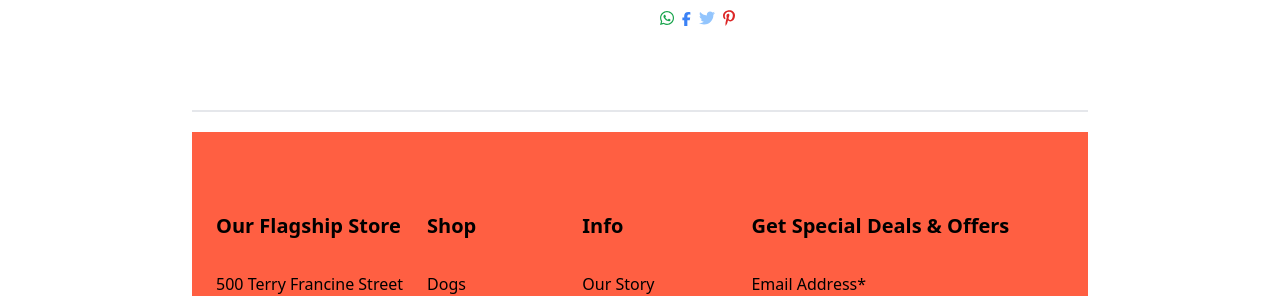
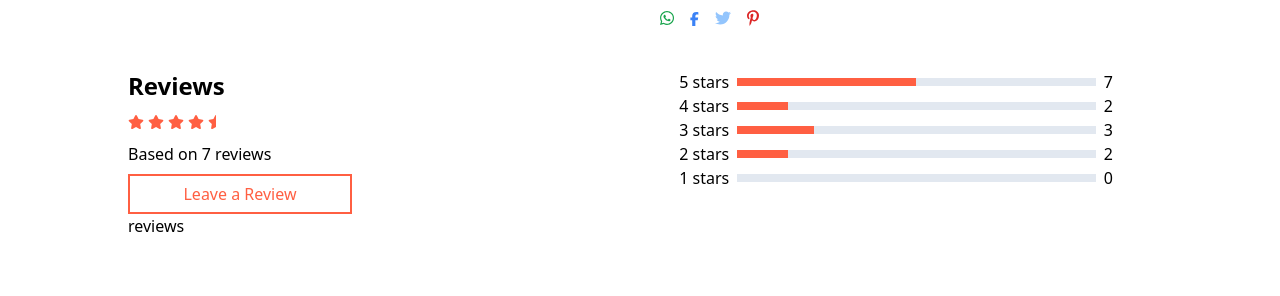
Before and after one commit to MartinPettersen/vue-pet-shop-practice, a Vue app: page /products/details in a window 1280 px wide. Shown: the part 880-1176 px from the top of the page. Built offline with nearby package versions, Linux system fonts and the light colour scheme; the HTML template or start-up script is replaced by a standard one.

Commit message:
add review section

```diff
--- /dev/null
+++ b/src/components/(utils)/StarRow.vue
@@ -0,0 +1,28 @@
+<script lang="ts" setup>
+import { computed, defineProps } from 'vue'
+
+const props = defineProps({
+  score: Number,
+})
+
+const fullStars = computed(() => Math.floor(props.score!))
+const hasHalfStar = computed(() => props.score! % 1 >= 0.5)
+
+</script>
+
+<template>
+  <div class="flex ">
+    <ul class="flex space-x-1" v-if="score && score > 0">
+      <li v-for="n in fullStars" :key="n">
+        <font-awesome-icon :icon="['fas', 'star']" class="text-[#FF5F42] h-4 w-4" />
+      </li>
+      <li v-if="hasHalfStar">
+      <font-awesome-icon
+
+      :icon="['fas', 'star-half']"
+      class="text-[#FF5F42] h-4 w-4"
+      />
+      </li>
+    </ul>
+  </div>
+</template>
--- /dev/null
+++ b/src/components/Products/(details)/ProductReviews.vue
@@ -0,0 +1,27 @@
+<script lang="ts" setup>
+import StarRow from '../../(utils)/StarRow.vue'
+import ReviewLine from './ReviewLine.vue';
+</script>
+
+<template>
+  <div class="w-[80%] flex flex-col max-w-5xl mt-10">
+    <div class="flex justify-evenly">
+      <div class="w-[50%] flex flex-col space-y-2">
+        <h2 class="font-bold text-2xl">Reviews</h2>
+        <StarRow :score="4.6" />
+        <p>Based on 7 reviews</p>
+        <button class="border-2 border-[#FF5F42] text-[#FF5F42] h-10 w-[14rem]">
+          Leave a Review
+        </button>
+      </div>
+      <div class="w-[50%]">
+        <ReviewLine label="5 stars" :amount="7" :total="14"/>
+        <ReviewLine label="4 stars" :amount="2" :total="14"/>
+        <ReviewLine label="3 stars" :amount="3" :total="14"/>
+        <ReviewLine label="2 stars" :amount="2" :total="14"/>
+        <ReviewLine label="1 stars" :amount="0" :total="14"/>
+      </div>
+    </div>
+    <div>reviews</div>
+  </div>
+</template>
--- /dev/null
+++ b/src/components/Products/(details)/ReviewLine.vue
@@ -0,0 +1,28 @@
+<script lang="ts" setup>
+import { computed, defineProps } from 'vue';
+
+const props = defineProps({
+  label: String,
+  amount: Number,
+  total: Number,
+})
+
+const percentageConverter = computed(() => {
+  const temp = props.total! / 100
+  console.log("temp", temp)
+  console.log("perce", props.amount! / temp)
+
+  return props.amount! / temp
+})
+
+</script>
+
+<template>
+  <div class="flex space-x-2 items-center justify-center">
+          <p>{{ label }}</p>
+          <div class="w-[70%] bg-slate-200 h-2">
+            <div :style="{ width: `${percentageConverter}%` }" class="h-2 bg-[#FF5F42] "></div>
+          </div>
+          <p>{{ amount }}</p>
+        </div>
+</template>
--- a/src/components/Products/ProductDetailsPage.vue
+++ b/src/components/Products/ProductDetailsPage.vue
@@ -2,6 +2,7 @@
 import { defineProps, ref } from 'vue'
 import ProductStars from './ProductStars.vue'
 import DetailsCard from './(details)/DetailsCard.vue'
+import ProductReviews from './(details)/ProductReviews.vue';
 
 defineProps({
   type: String,
@@ -20,21 +21,21 @@ const addOne = () => {
 </script>
 
 <template>
-  <div class="flex flex-col items-center justify-center ">
-    <div class="w-[55%] py-10 ">
+  <div class="flex flex-col items-center justify-center">
+    <div class="w-[55%] py-10">
       <h2 class="text-lg">Home/{{ type }}/{{ item }}/productname</h2>
     </div>
-    <div class="flex space-x-2 w-[90%] max-w-6xl ">
-      <div class="flex flex-col pl-14 w-[50%] ">
+    <div class="flex space-x-2 w-[90%] max-w-6xl">
+      <div class="flex flex-col pl-14 w-[50%]">
         <img
-          class="h-auto w-[90%] "
+          class="h-auto w-[90%]"
           src="https://static.wixstatic.com/media/84770f_0c46e21cfe2d4e67bb44b3c4f6b007de~mv2.jpg/v1/fill/w_625,h_625,al_c,q_85,usm_0.66_1.00_0.01,enc_auto/84770f_0c46e21cfe2d4e67bb44b3c4f6b007de~mv2.jpg"
         />
         <div>
           <p>Product description</p>
         </div>
       </div>
-      <div class="flex space-y-4 flex-col w-[50%] px-4 ">
+      <div class="flex space-y-4 flex-col w-[50%] px-4">
         <h1 class="text-[#FF5F42] font-bold text-2xl">ProductName</h1>
         <div class="w-[40%]">
           <ProductStars :score="4.6" :reviewAmount="7" />
@@ -78,7 +79,7 @@ const addOne = () => {
             info="I'm a shipping policy. I'm a great place to add more information about your shipping methods, packaging and cost. Providing straightforward information about your shipping policy is a great way to build trust and reassure your customers that they can buy from you with confidence."
           />
         </div>
-        <div class="space-x-2">
+        <div class="space-x-4">
           <font-awesome-icon class="text-green-600" :icon="['fab', 'whatsapp']" />
           <font-awesome-icon class="h-[14px] text-blue-500" :icon="['fab', 'facebook-f']" />
           <font-awesome-icon class="text-blue-300" :icon="['fab', 'twitter']" />
@@ -86,5 +87,7 @@ const addOne = () => {
         </div>
       </div>
     </div>
+    <ProductReviews />
+
   </div>
 </template>
```
